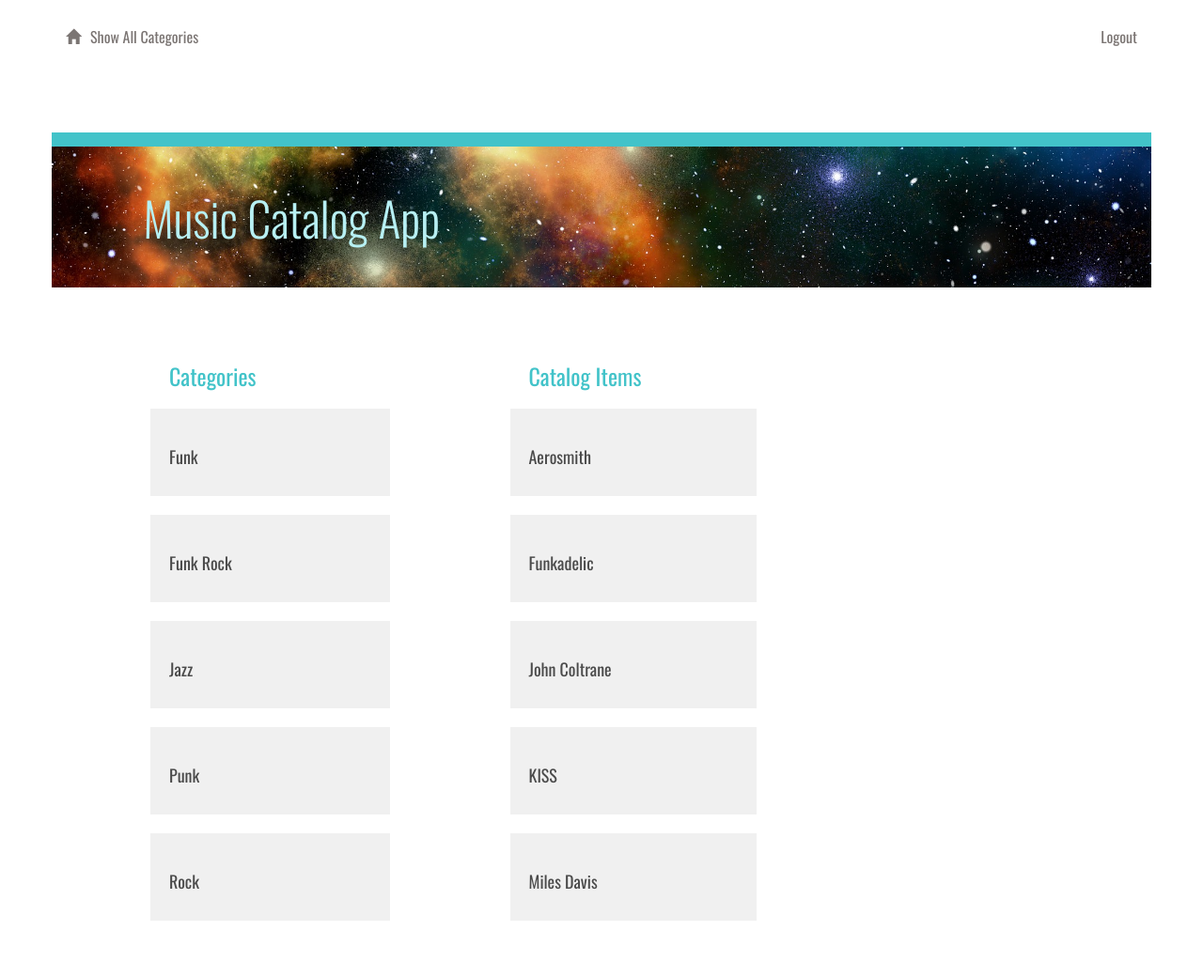
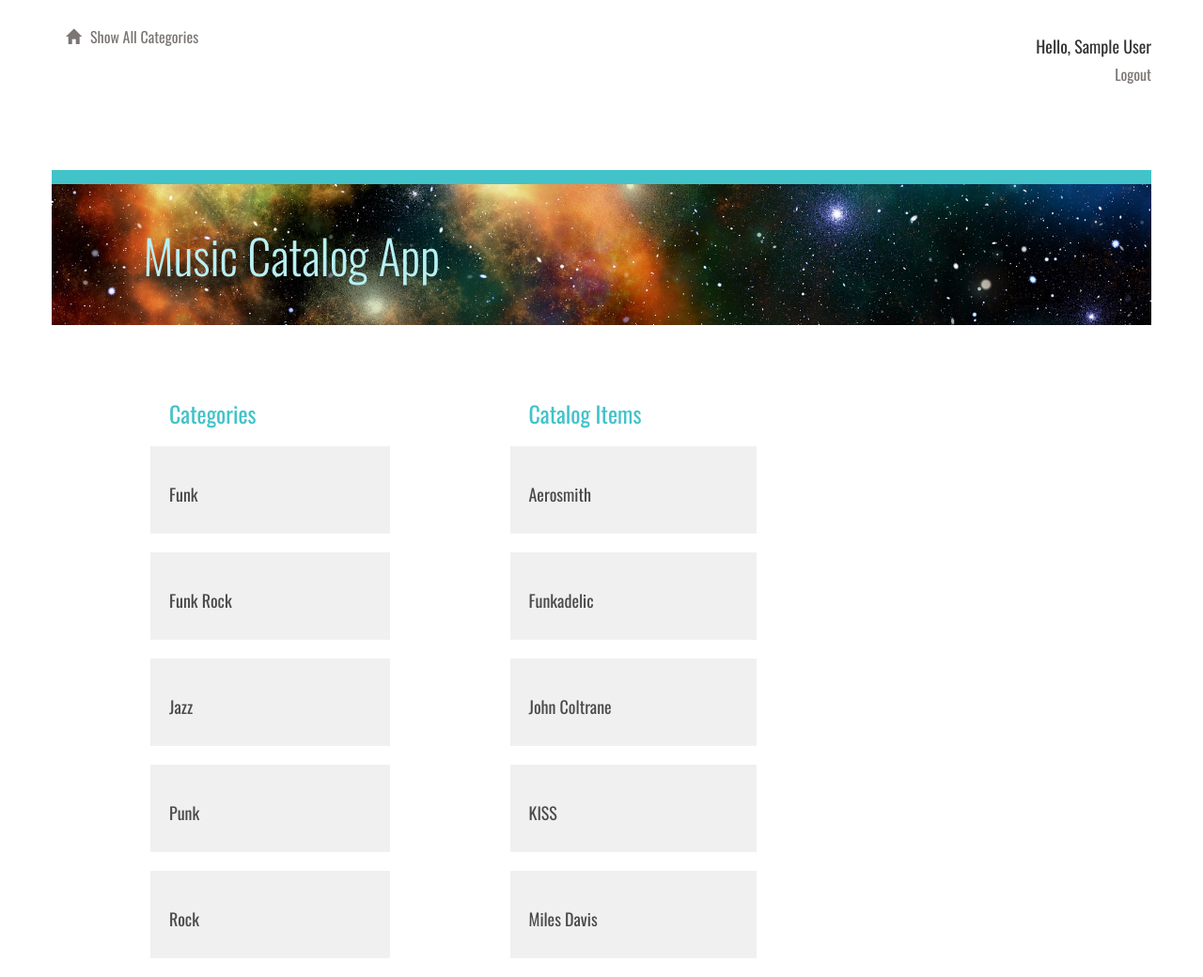
Before and after one commit to sjcorreia/catalog-project, a Flask app: page /catalog in a window 1280 px wide. Shown: the whole page at 94% size. Before the commit the page ends 980 px from the top, so only its background shows below. Run offline with Flask 2, Linux system fonts and the light colour scheme; the visitor is signed in with stand-in values (Sample User, id 1); data comes from the database, SQL or seed files in the repository; some libraries are stand-ins or nearby versions.

Commit message:
Adds username to header when logged in

```diff
--- a/vagrant/catalog/templates/header.html
+++ b/vagrant/catalog/templates/header.html
@@ -8,7 +8,10 @@
 		{%if 'username' not in session %}
 		<a href="{{url_for('showLogin')}}">Click Here to Login </a>
 		{% else %}
-		<a href="{{url_for('disconnect')}}">Logout </a>
+		<div class="row">
+			<h4>Hello, {{session['username']}}</h4>
+			<a href="{{url_for('disconnect')}}">Logout </a>
+		</div>
 		{% endif %}
 
 	</div>
```
